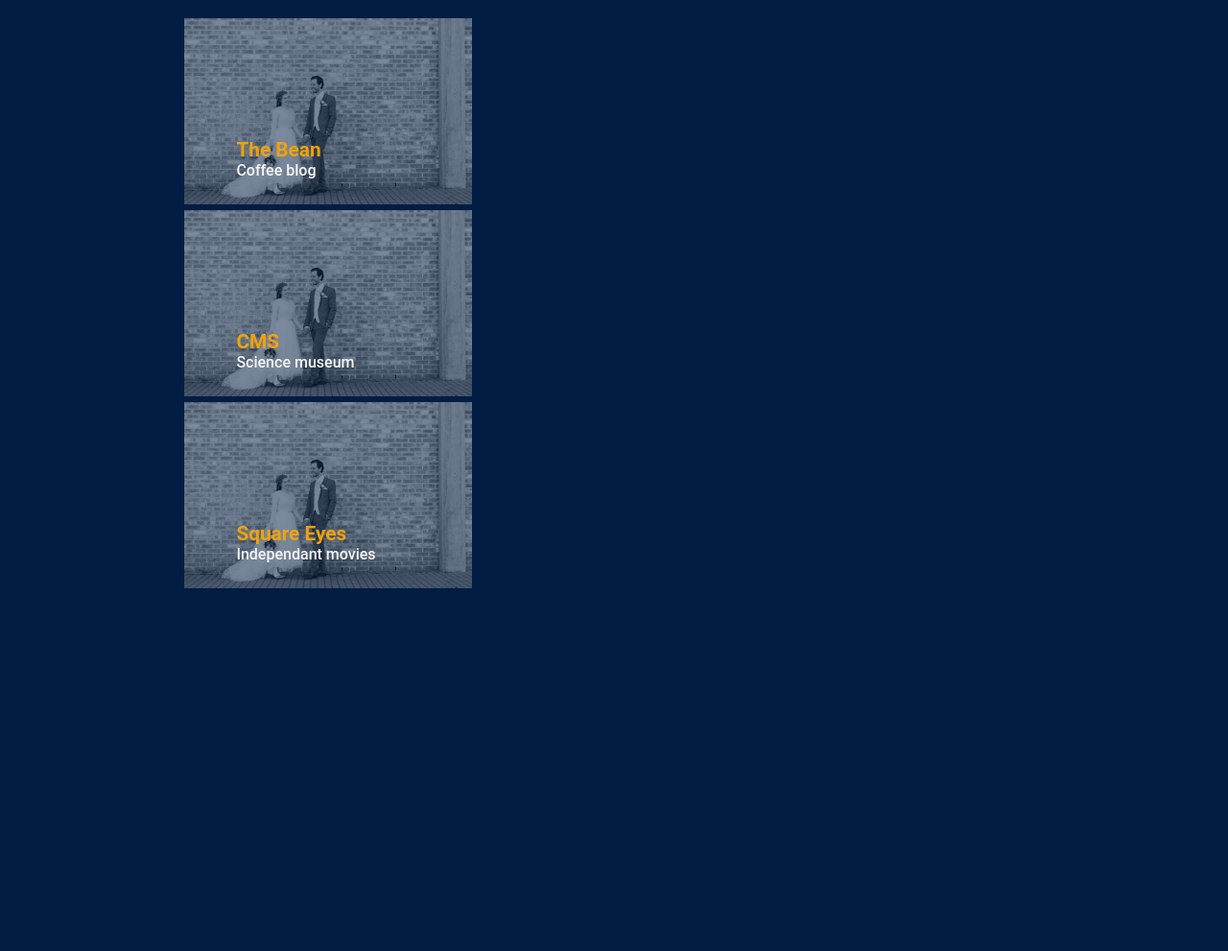
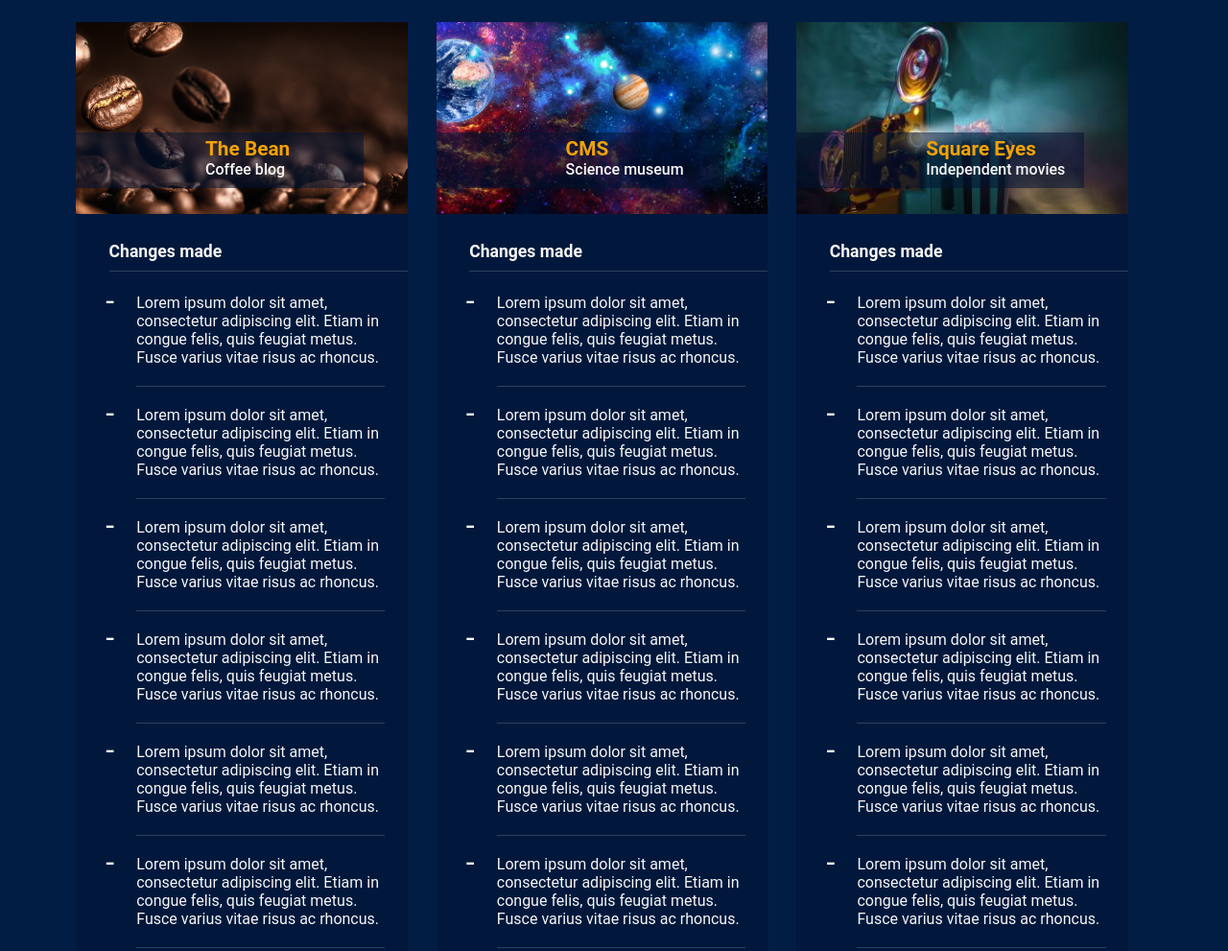
Before and after one commit to EmsCodes/portfolio-EMS, a plain HTML site: page index.html in a window 1280 px wide. Shown: the part 700-1691 px from the top of the page at 96% size. Before the commit the page ends 1319 px from the top, so only its background shows below. Drawn offline with Linux system fonts and the light colour scheme; a web font is replaced by a local one.

Commit message:
CSS/HTML
changed the project layout, to make room for the list/text underneath.

```diff
--- a/css/global.css
+++ b/css/global.css
@@ -1,7 +1,9 @@
 :root{
     --main-blue-color:#011d44;
+    --dark-blue:#0013338a;
     --orange:#f2a207;
     --white-color:#f7f6f5;
+    --white-border-color:#ffffff2c;
     --main-font:'lato',verdana, sans-serif,
 }
 
@@ -11,9 +13,9 @@ body{
     color:var(--white-color);
     margin:0;
 }
-main{
+/* main{
     overflow: hidden;
-}
+}  */
 #logo{
     width:65px;
     height:auto;
@@ -33,7 +35,7 @@ nav{
     left:0;
     top:0;
     bottom:50vh;
-    background-color: #011d447c;
+    background-color: #011d4485;
     z-index: 100;
 }
 nav ul li{
@@ -92,14 +94,24 @@ h3{
     color:var(--orange);
     font-size:1.3em;
     text-transform: capitalize;
-    z-index:99;
     margin-bottom:0px;
+    margin-top:0px;
+    margin-left:45%;
+}
+h4{
+    color:var(--white-color);
+    margin-left:10%;
+    font-size:1.1em;
+    padding-bottom:10px;
+    border-bottom: 1px solid var(--white-border-color);
 }
 .container-text{
-    position:relative;
-    left:5%;
-    top:100px;
-    z-index:99;
+    position: relative;
+    padding:5px 0 10px 0px;
+    max-width:300px;
+    background-color:var(--dark-blue);
+    top:115px;
+    right:0px;
 }
 p{
     color:var(--white-color);
@@ -122,20 +134,29 @@ a{
 #introduction-container p{
     line-height: 50%;
 }
+/* icons/styling images */
 #orange-brackets{
     width:35px;
     height:45px;
     margin-right:10px;
     margin-top:5px;
 }
+#equal-icon{
+    width:40px;
+    height:15px;
+    margin-left:15%;
+    margin-bottom:25px;
+}
 #designer-developer-img{
     width:175px;
     height:auto;
     position:absolute;
-    margin-left:35%;
+    margin-left:45%;
     margin-top:150px;
     z-index: 100;
 }
+/* //////////////////////////////////////////// */
+
 .background-size{
     width:100vw;
     max-width:100%;
@@ -143,74 +164,90 @@ a{
 }
 .background-img{
     background:url(/images/background-index-image.jpg)no-repeat;
-    background-position:right 55% bottom 60%;
+    background-position:right 60% bottom 60%;
     opacity: 0.35;
 }
 
 /* work containers */
-#work-container{
-    display:flex;
-    flex-flow: row wrap;
+
+.work-container{
+    width:350px;
+    max-width:80vw;
+    display:grid;
+    grid-template-rows: 1fr;
+    grid-template-columns: auto;
+    margin:0px auto;
+    row-gap: 15px;
 }
-#equal-icon{
-    width:40px;
-    height:15px;
-    margin-left:10%;
+.project-container ul{
+    color:var(--white-color);
+    max-width:75%;
+    margin:0px auto;
+}
+.project-container li{
+    margin-bottom:20px;
+    list-style-type: none;
+    border-bottom: 1px solid var(--white-border-color);
+    padding-bottom:20px;
+}
+/* Creates the yellow dash for the list */
+.project-container li::before{
+    display: block;
+    float:left;
+    content: "-";
+    font-size:2em;
+    width: 1em;
+    margin-left: -1em;
+    margin-top: -12px;
+    color:#fff;
+}
+.change-list-container{
+    background-color:#00133375;
+    padding:5px 0px;
 }
 #the-bean, #csm-museum, #square-eyes{
-    position: relative;
-    margin-left:10%;
-    height:100px;
-    max-width: 90%;
-    margin-bottom:100px;
+    max-width:100%;
+    height:200px;
 }
-#the-bean::before{
-    content:"";
-    position:absolute;
-    background:url(/images/background-index-image.jpg);
-    background-repeat: no-repeat;
-    background-size:contain;
-    width:300px;
-    height:200px;
-    max-width: 90%;
-    opacity: 0.50;
-    z-index: 1;
+#the-bean{
+    background:url(/images/main-background-left.jpg)25% 25%/cover no-repeat;
 }
-#csm-museum::before{
-    content:"";
-    position:absolute;
-    background:url(/images/background-index-image.jpg);
-    background-repeat: no-repeat;
-    background-size:contain;
-    width:300px;
-    height:200px;
-    max-width: 90%;
-    opacity: 0.50;
-    z-index: 1;
+#csm-museum{
+    background:url(/images/newbg.jpg)25% 25%/cover no-repeat;
 }
-#square-eyes::before{
-    content:"";
-    position:absolute;
-    background:url(/images/background-index-image.jpg);
-    background-repeat: no-repeat;
-    background-size:contain;
-    width:300px;
-    height:200px;
-    max-width: 90%;
-    opacity: 0.50;
-    z-index: 1;
+#square-eyes{
+    background:url(/images/Cinema.jpg)25% 25%/cover no-repeat;
 }
 .container-p{
     font-weight:500;
     margin-top:0px;
+    margin-bottom:0px;
+    margin-left:45%;
 }
-@media only screen and (min-width:350px){
 
-    h2, #the-bean, #csm-museum, #square-eyes, #equal-icon {
+/* MEDIA QUERIES */
+
+@media only screen and (min-width:500px){
+
+    h2, #equal-icon {
         margin-left:15%;
     }
-    .container-text{
-        top:125px;
+
+}
+@media only screen and (min-width:900px){
+
+    h2, #equal-icon {
+        margin-left:15%;
+    }
+    .work-container{
+        width:90vw;
+        max-width:90vw;
+        display:flex;
+        flex-flow: row;
+        column-gap: 15px;
+    }
+    .project-container{
+        width:30%;
     }
 }
 /* #bg-pattern{
--- a/index.html
+++ b/index.html
@@ -44,6 +44,7 @@
         <img id="equal-icon" src="/images/equal-icon.png" alt="orange equal sign">
         <section class="work-container">
             <a href="https://thebean.netlify.app">
+                <div class="project-container">
                     <div id="the-bean">
                         <div class="container-text">
                             <h3>The bean</h3>
@@ -51,23 +52,60 @@
                         </div>
                     </div>
             </a>
+                <div class="change-list-container">
+                    <h4>Changes made</h4>
+                    <ul>
+                        <li>Lorem ipsum dolor sit amet, consectetur adipiscing elit. Etiam in congue felis, quis feugiat metus. Fusce varius vitae risus ac rhoncus.</li>
+                        <li>Lorem ipsum dolor sit amet, consectetur adipiscing elit. Etiam in congue felis, quis feugiat metus. Fusce varius vitae risus ac rhoncus.</li>
+                        <li>Lorem ipsum dolor sit amet, consectetur adipiscing elit. Etiam in congue felis, quis feugiat metus. Fusce varius vitae risus ac rhoncus.</li>
+                        <li>Lorem ipsum dolor sit amet, consectetur adipiscing elit. Etiam in congue felis, quis feugiat metus. Fusce varius vitae risus ac rhoncus.</li>
+                        <li>Lorem ipsum dolor sit amet, consectetur adipiscing elit. Etiam in congue felis, quis feugiat metus. Fusce varius vitae risus ac rhoncus.</li>
+                        <li>Lorem ipsum dolor sit amet, consectetur adipiscing elit. Etiam in congue felis, quis feugiat metus. Fusce varius vitae risus ac rhoncus.</li>
+                    </ul>
+                </div>
+                </div>
             <a href="https://csm-museum.netlify.appp">
-                <div id="csm-museum" >
+                <div class="project-container">
+                    <div id="csm-museum">
                         <div class="container-text">
                             <h3>CMS</h3>
                             <p class="container-p">Science museum</p>
                         </div>
                     </div>
             </a>
-            <a id="Square-eyes" href="https://emscodes.netlify.app">
+                    <div class="change-list-container">
+                        <h4>Changes made</h4>
+                        <ul>
+                            <li>Lorem ipsum dolor sit amet, consectetur adipiscing elit. Etiam in congue felis, quis feugiat metus. Fusce varius vitae risus ac rhoncus.</li>
+                            <li>Lorem ipsum dolor sit amet, consectetur adipiscing elit. Etiam in congue felis, quis feugiat metus. Fusce varius vitae risus ac rhoncus.</li>
+                            <li>Lorem ipsum dolor sit amet, consectetur adipiscing elit. Etiam in congue felis, quis feugiat metus. Fusce varius vitae risus ac rhoncus.</li>
+                            <li>Lorem ipsum dolor sit amet, consectetur adipiscing elit. Etiam in congue felis, quis feugiat metus. Fusce varius vitae risus ac rhoncus.</li>
+                            <li>Lorem ipsum dolor sit amet, consectetur adipiscing elit. Etiam in congue felis, quis feugiat metus. Fusce varius vitae risus ac rhoncus.</li>
+                            <li>Lorem ipsum dolor sit amet, consectetur adipiscing elit. Etiam in congue felis, quis feugiat metus. Fusce varius vitae risus ac rhoncus.</li>
+                        </ul>
+                    </div>
+                </div>
+            <a href="https://emscodes.netlify.app">
+                <div class="project-container">
                 <div id="square-eyes">
                     <div class="container-text">
                         <h3>Square Eyes</h3>
-                        <p class="container-p">Independant movies</p>
+                        <p class="container-p">Independent movies</p>
                     </div>
                 </div>
             </a>
-            <div id="bg-pattern"></div>
+                    <div class="change-list-container">
+                        <h4>Changes made</h4>
+                        <ul>
+                            <li>Lorem ipsum dolor sit amet, consectetur adipiscing elit. Etiam in congue felis, quis feugiat metus. Fusce varius vitae risus ac rhoncus.</li>
+                            <li>Lorem ipsum dolor sit amet, consectetur adipiscing elit. Etiam in congue felis, quis feugiat metus. Fusce varius vitae risus ac rhoncus.</li>
+                            <li>Lorem ipsum dolor sit amet, consectetur adipiscing elit. Etiam in congue felis, quis feugiat metus. Fusce varius vitae risus ac rhoncus.</li>
+                            <li>Lorem ipsum dolor sit amet, consectetur adipiscing elit. Etiam in congue felis, quis feugiat metus. Fusce varius vitae risus ac rhoncus.</li>
+                            <li>Lorem ipsum dolor sit amet, consectetur adipiscing elit. Etiam in congue felis, quis feugiat metus. Fusce varius vitae risus ac rhoncus.</li>
+                            <li>Lorem ipsum dolor sit amet, consectetur adipiscing elit. Etiam in congue felis, quis feugiat metus. Fusce varius vitae risus ac rhoncus.</li>
+                        </ul>
+                    </div>
+                </div>
         </section>
     </main>
 </body>
```
Also changed, not shown: images/Cinema.jpg (added), images/main-background-left.jpg (added), images/member-image.jpg (added), images/mobile-bg.jpg (added), images/newbg.jpg (added). Lines whose indentation alone changed are shown as unchanged.
